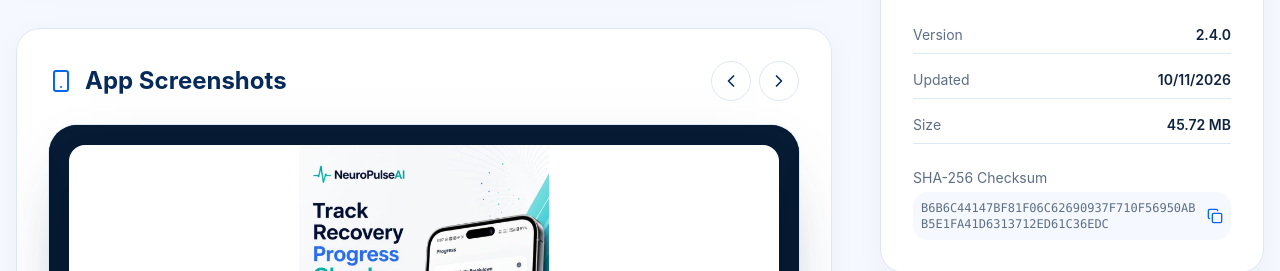
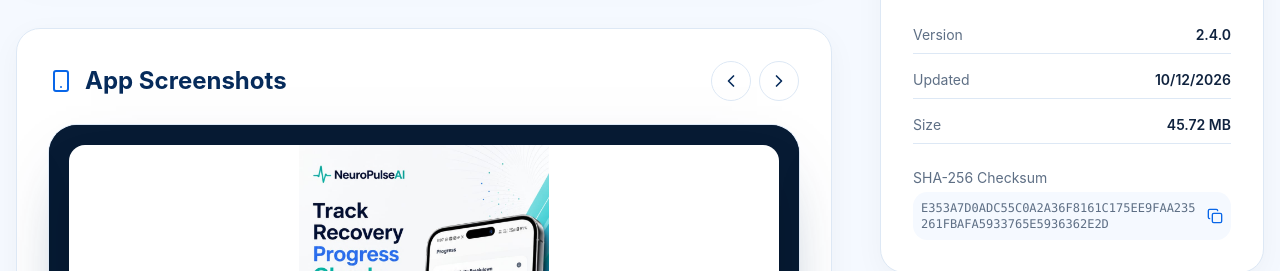
Before and after one commit to adityaIITG1/debuggers_squad_website, a Next.js app: page /neuropulseai-app in a window 1280 px wide. Shown: the part 681-952 px from the top of the page. Built offline with nearby package versions, Linux system fonts and the light colour scheme.

Commit message:
Update NeuroPulseAI consent safeguard APK

```diff
--- a/src/app/neuropulseai-app/page.tsx
+++ b/src/app/neuropulseai-app/page.tsx
@@ -25,10 +25,10 @@ const appPageUrl = 'https://www.debuggerssquad.com/neuropulseai-app';
 
 const release = {
   versionName: '2.4.0',
-  fileSizeBytes: 47940806,
+  fileSizeBytes: 47940587,
   androidMinVersion: '8.0 (Oreo)',
-  releaseDate: '2026-10-11',
-  sha256Checksum: 'B6B6C44147BF81F06C62690937F710F56950ABB5E1FA41D6313712ED61C36EDC',
+  releaseDate: '2026-10-12',
+  sha256Checksum: 'E353A7D0ADC55C0A2A36F8161C175EE9FAA235261FBAFA5933765E5936362E2D',
   highlights: ['Muscle control games', 'Muscle activity visualization', '1 min report'],
 };
 
```
Also changed, not shown: 1 other file (tests, documents, lock files or other folders).
